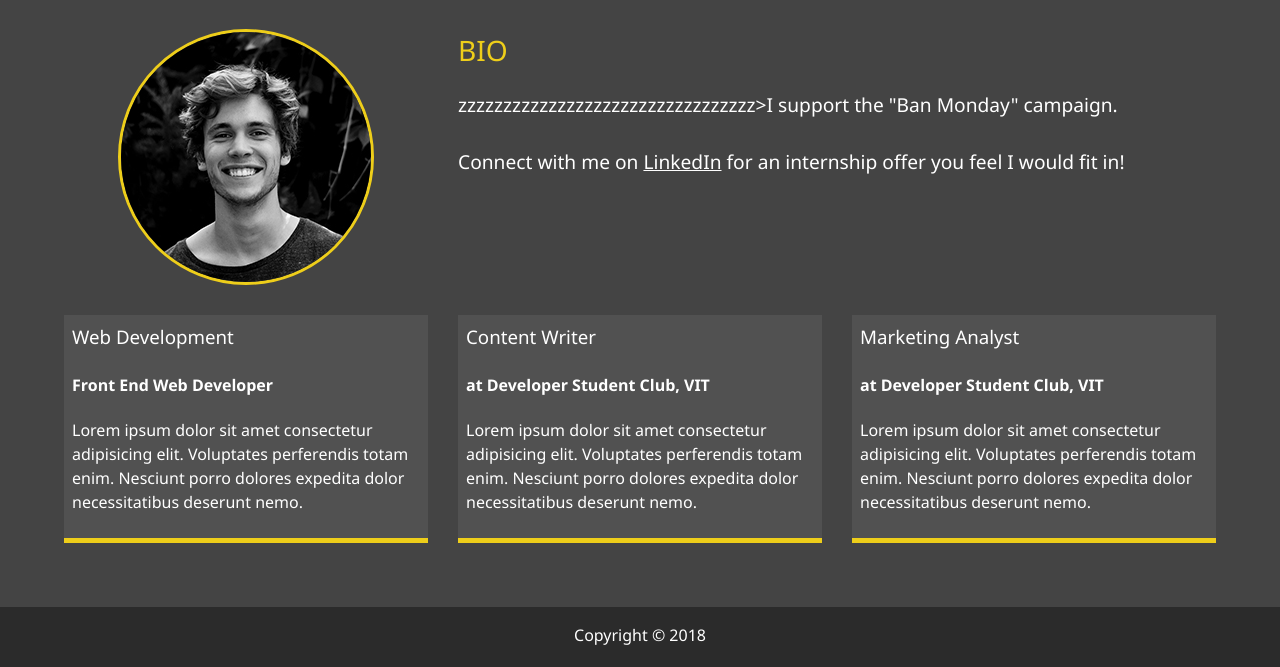
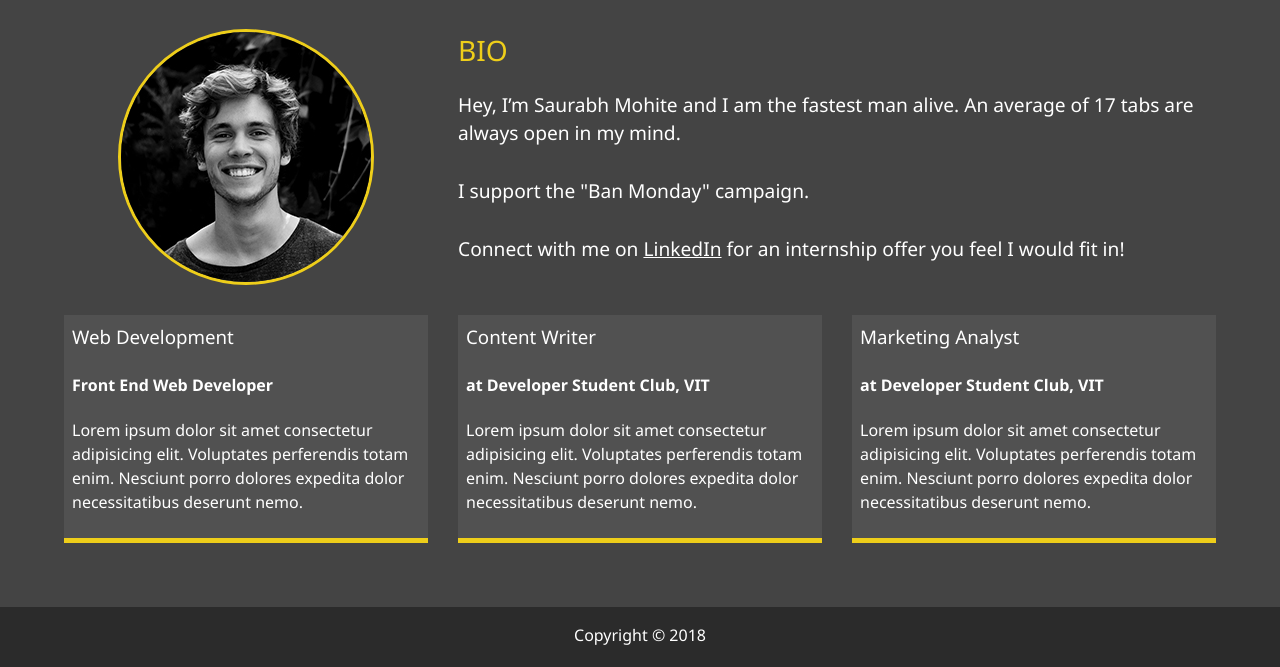
Before and after one commit to akshitv2/ASDF44.github.io, a website: page Dist/about.html in a window 1280 px wide. Shown: the part 253-920 px from the top of the page. Drawn offline with Linux system fonts and the light colour scheme.

Commit message:
Update about.html

```diff
--- a/Dist/about.html
+++ b/Dist/about.html
@@ -61,9 +61,9 @@
 
             <div class="bio">
                 <h3 class="text-secondary">BIO</h3>
-                <p style="font-size: 1.2rem">zzzzzzzzzzzzzzzzzzzzzzzzzzzzzzzzz>I support the "Ban Monday" campaign.
+                <p style="font-size: 1.2rem">Hey, I’m Saurabh Mohite and I am the fastest man alive. An average of 17 tabs are always open in my mind. <br><br>I support the "Ban Monday" campaign.
 
-<br><br>Connect with me on <span onclick="window.open('https://www.linkedin.com/in/iamdn7/', '_blank');" style="text-decoration: underline">LinkedIn</span> for an internship offer you feel I would fit in!</p>
+<br><br>Connect with me on <span onclick="window.open('https://www.linkedin.com/in/saurabh-mohite-60a41216a/', '_blank');" style="text-decoration: underline">LinkedIn</span> for an internship offer you feel I would fit in!</p>
             </div>
 
             <div class="job job-1">
```
